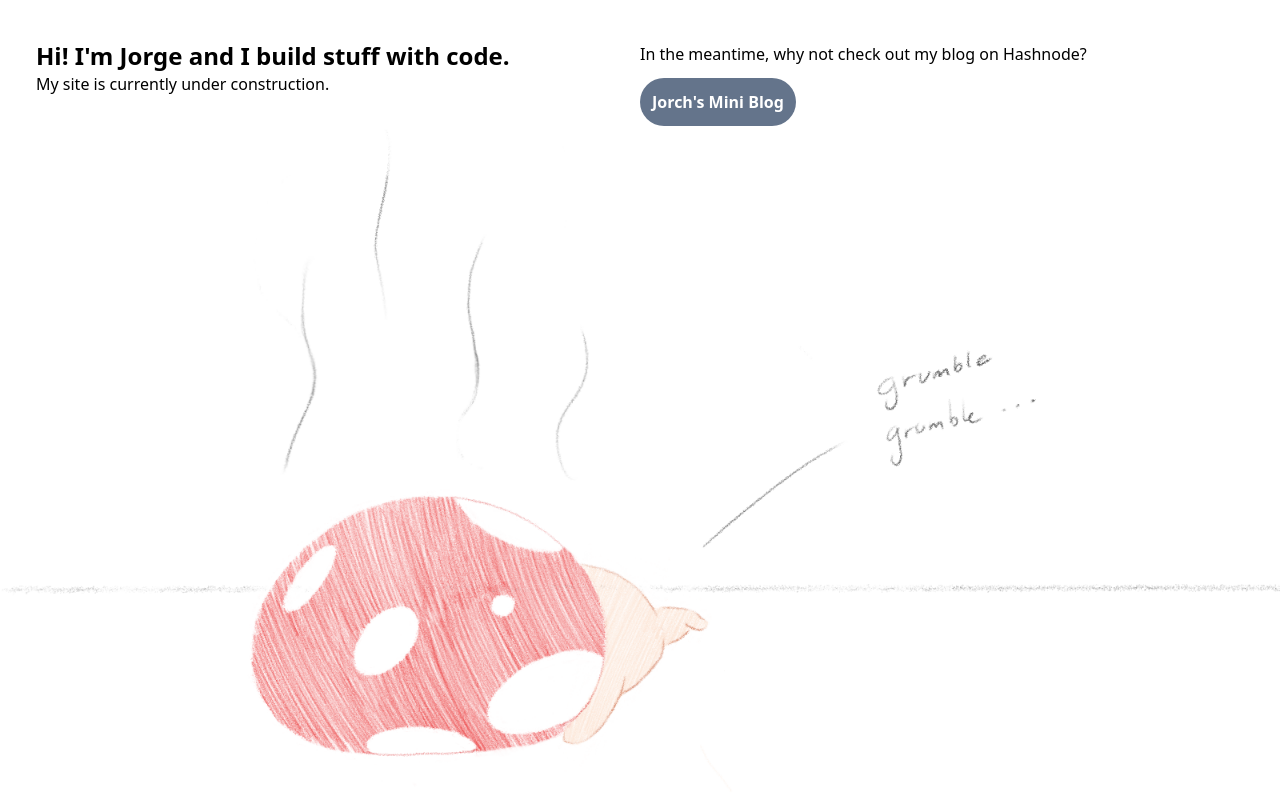
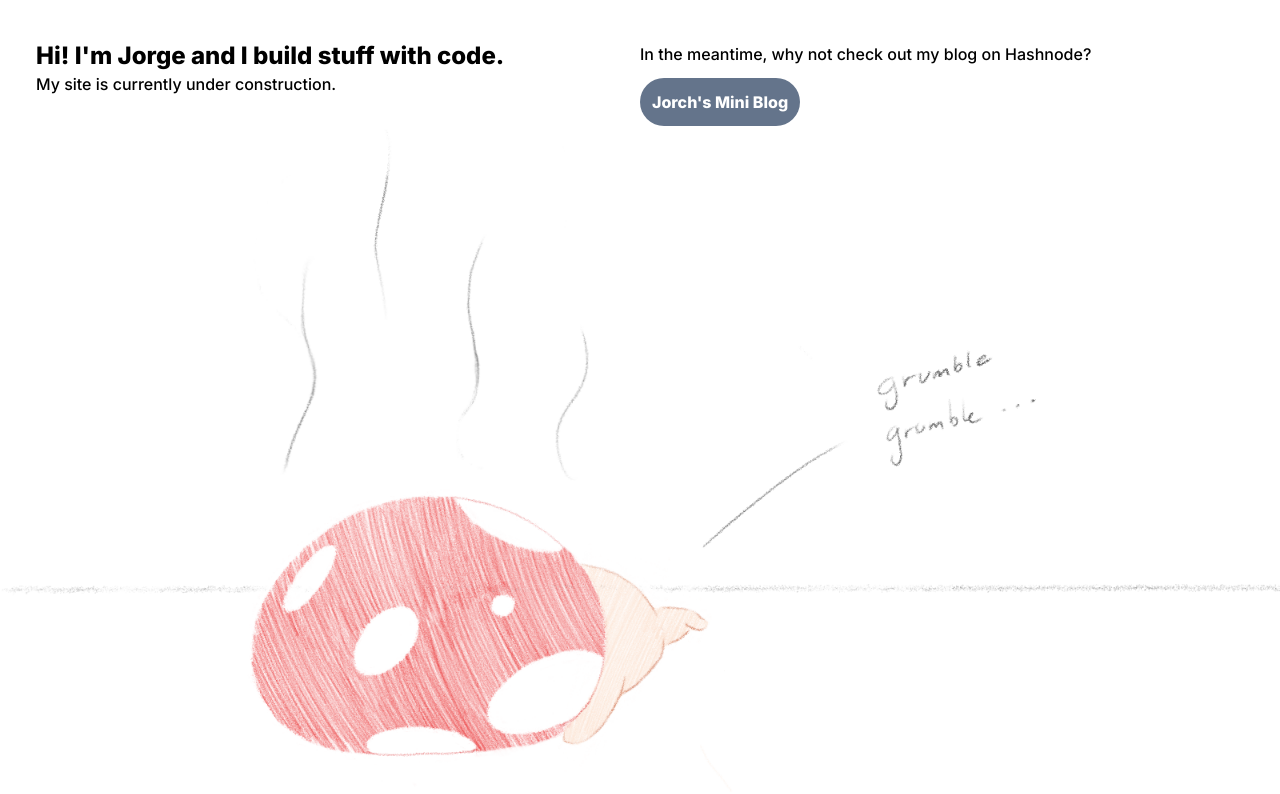
Before and after one commit to JorchRL/personal-website, a Next.js app: page / in a window 1280 px wide. Shown: the top 794 px of the page. Built offline with nearby package versions, Linux system fonts and the light colour scheme.

Commit message:
Add font: 'Inter' as default font-sans

```diff
--- /dev/null
+++ b/pages/_document.tsx
@@ -0,0 +1,18 @@
+// pages/_document.js
+import { Html, Head, Main, NextScript } from 'next/document'
+
+export default function Document() {
+    return (
+        <Html>
+            <Head>
+                <link rel="preconnect" href="https://fonts.googleapis.com" />
+                <link rel="preconnect" href="https://fonts.gstatic.com" crossorigin />
+                <link href="https://fonts.googleapis.com/css2?family=Inter:wght@300;500;800&display=swap" rel="stylesheet" />
+            </Head>
+            <body>
+                <Main />
+                <NextScript />
+            </body>
+        </Html>
+    )
+}
--- a/styles/globals.css
+++ b/styles/globals.css
@@ -1,3 +1,9 @@
 @tailwind base;
 @tailwind components;
 @tailwind utilities;
+
+
+/* @font-face {
+    font-family: "Inter";
+    src: url('https://fonts.googleapis.com/css2?family=Inter:wght@300;500;800&display=swap');
+} */
--- a/tailwind.config.js
+++ b/tailwind.config.js
@@ -7,6 +7,9 @@
     extend: {},
     container: {
       center: true,
+    },
+    fontFamily: {
+      "sans": ["Inter"]
     }
 
   },
```
